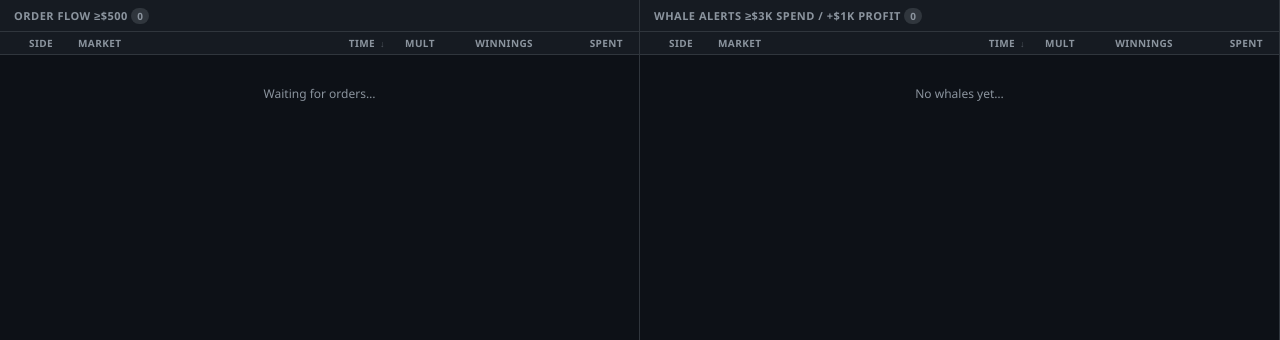
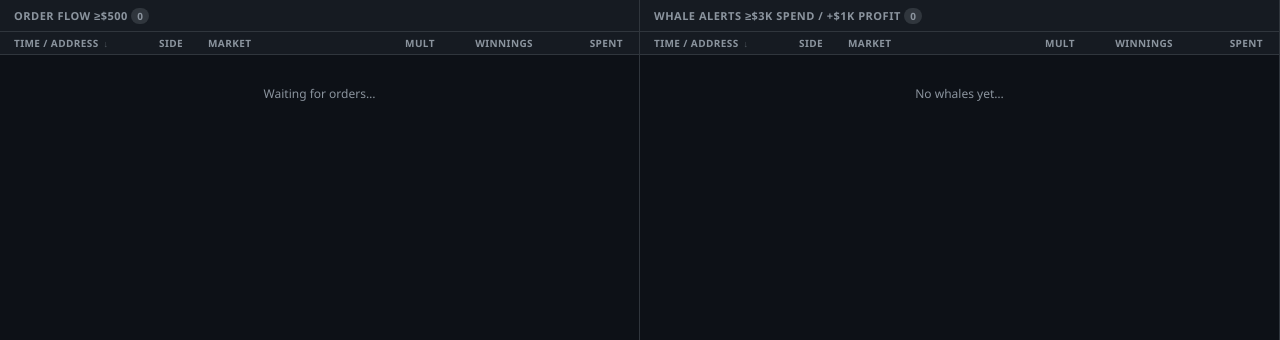
Before and after one commit to hardwarestorecat/whaleleaks, a FastAPI app: page / in a window 1280 px wide. Shown: the part 216-556 px from the top of the page. Run offline with FastAPI, Linux system fonts and the light colour scheme; data that the repository does not hold is empty; parts of the project's set-up code (start-up, migrations or seed data) failed here and were passed over.

Commit message:
Move time/address column to the left of side/odds in flow and alert rows
Co-Authored-By: Claude Opus 4.6 (1M context) <noreply@anthropic.com>

```diff
--- a/templates/index.html
+++ b/templates/index.html
@@ -68,12 +68,12 @@
   /* Order flow */
   /* Column headers */
   .col-headers { display: flex; align-items: center; gap: 10px; padding: 4px 14px; border-bottom: 1px solid var(--border); background: var(--surface); font-size: 10px; color: var(--muted); text-transform: uppercase; letter-spacing: .4px; font-weight: 600; flex-shrink: 0; }
+  .ch-time { width: 120px; flex-shrink: 0; }
   .ch-side { width: 54px; flex-shrink: 0; text-align: center; }
   .ch-market { flex: 1; min-width: 0; }
-  .ch-spent { width: 80px; flex-shrink: 0; text-align: right; }
   .ch-mult { width: 50px; flex-shrink: 0; text-align: center; }
   .ch-profit { width: 80px; flex-shrink: 0; text-align: right; }
-  .ch-time { width: 120px; flex-shrink: 0; text-align: right; }
+  .ch-spent { width: 80px; flex-shrink: 0; text-align: right; }
   .ch-sortable { cursor: pointer; user-select: none; }
   .ch-sortable:hover { color: var(--text); }
   .ch-sortable .sort-arrow { font-size: 9px; margin-left: 2px; }
@@ -93,6 +93,9 @@
   .flow-odds.no      { color: var(--no); }
   .flow-odds.outcome { color: var(--purple); }
 
+  .flow-time { flex-shrink: 0; width: 120px; }
+  .flow-ts { font-size: 12px; color: var(--muted); }
+  .flow-addr { font-size: 11px; color: var(--muted); margin-top: 1px; }
   .flow-body { flex: 1; min-width: 0; }
   .flow-market { white-space: normal; word-break: break-word; line-height: 1.3; font-size: 14px; }
   .flow-spent { text-align: right; flex-shrink: 0; width: 80px; }
@@ -102,9 +105,6 @@
   .flow-mult { width: 50px; flex-shrink: 0; text-align: center; font-size: 12px; color: var(--muted); font-weight: 600; }
   .flow-profit { flex-shrink: 0; text-align: right; width: 80px; }
   .flow-profit-amount { font-size: 16px; font-weight: 800; color: #3fb950; line-height: 1.1; }
-  .flow-time { text-align: right; flex-shrink: 0; width: 120px; }
-  .flow-ts { font-size: 12px; color: var(--muted); }
-  .flow-addr { font-size: 11px; color: var(--muted); margin-top: 1px; }
   .cat-tag { font-size: 10px; border-radius: 3px; padding: 2px 5px; font-weight: 700; flex-shrink: 0; display: inline-block; }
   .cat-tag.whale    { background: rgba(88,166,255,.15);  color: #58a6ff; }
   .cat-tag.geo      { background: rgba(255,100,100,.12); color: #ff6464; }
@@ -118,6 +118,9 @@
   /* Whale alerts */
   .alert-item { padding: 8px 14px; border-bottom: 1px solid var(--border); display: flex; align-items: flex-start; gap: 10px; }
   .alert-item:hover { background: rgba(255,255,255,.02); }
+  .alert-time { flex-shrink: 0; width: 120px; }
+  .alert-ts { font-size: 12px; color: var(--muted); }
+  .alert-addr { font-size: 11px; color: var(--muted); margin-top: 1px; }
   .alert-side { width: 54px; flex-shrink: 0; display: flex; flex-direction: column; align-items: center; gap: 2px; }
   .side-badge { width: 54px; text-align: center; border-radius: 4px; font-size: 11px; font-weight: 800; padding: 3px 3px; flex-shrink: 0; }
   .side-badge.yes { background: rgba(63,185,80,.15); color: var(--yes); }
@@ -126,14 +129,11 @@
   .alert-body { flex: 1; min-width: 0; }
   .alert-market { font-weight: 600; font-size: 14px; line-height: 1.3; }
   .addr { font-family: monospace; font-size: 13px; color: var(--purple); }
-  .alert-spent { text-align: right; flex-shrink: 0; width: 80px; }
-  .alert-usd { font-size: 16px; font-weight: 700; color: var(--blue); }
   .alert-mult { width: 50px; flex-shrink: 0; text-align: center; font-size: 12px; color: var(--muted); font-weight: 600; }
   .alert-profit { text-align: right; flex-shrink: 0; width: 80px; }
   .alert-profit-amount { font-size: 18px; font-weight: 800; color: #3fb950; line-height: 1.1; }
-  .alert-time { text-align: right; flex-shrink: 0; width: 120px; }
-  .alert-ts { font-size: 12px; color: var(--muted); }
-  .alert-addr { font-size: 11px; color: var(--muted); margin-top: 1px; }
+  .alert-spent { text-align: right; flex-shrink: 0; width: 80px; }
+  .alert-usd { font-size: 16px; font-weight: 700; color: var(--blue); }
   .wr-pill { display: inline-flex; padding: 2px 5px; border-radius: 3px; font-size: 10px; font-weight: 700; }
   .wr-pill.high { background: rgba(88,166,255,.15); color: #58a6ff; }
   .wr-pill.mid  { background: rgba(88,166,255,.12); color: var(--blue); }
@@ -448,9 +448,9 @@
       <span>Order Flow ≥$500 <span class="badge" id="flow-count">0</span></span>
     </div>
     <div class="col-headers flow-cols">
+      <span class="ch-time ch-sortable" onclick="setFeedSort('flow','latest')">Time / Address <span class="sort-arrow" id="flow-sort-latest">↓</span></span>
       <span class="ch-side">Side</span>
       <span class="ch-market">Market</span>
-      <span class="ch-time ch-sortable" onclick="setFeedSort('flow','latest')">Time <span class="sort-arrow" id="flow-sort-latest">↓</span></span>
       <span class="ch-mult">Mult</span>
       <span class="ch-profit ch-sortable" onclick="setFeedSort('flow','profit')">Winnings <span class="sort-arrow" id="flow-sort-profit"></span></span>
       <span class="ch-spent ch-sortable" onclick="setFeedSort('flow','usd')">Spent <span class="sort-arrow" id="flow-sort-usd"></span></span>
@@ -462,9 +462,9 @@
       <span>Whale Alerts ≥$3k spend / +$1k profit <span class="badge" id="whale-count">0</span></span>
     </div>
     <div class="col-headers alert-cols">
+      <span class="ch-time ch-sortable" onclick="setFeedSort('whale','latest')">Time / Address <span class="sort-arrow" id="whale-sort-latest">↓</span></span>
       <span class="ch-side">Side</span>
       <span class="ch-market">Market</span>
-      <span class="ch-time ch-sortable" onclick="setFeedSort('whale','latest')">Time <span class="sort-arrow" id="whale-sort-latest">↓</span></span>
       <span class="ch-mult">Mult</span>
       <span class="ch-profit ch-sortable" onclick="setFeedSort('whale','profit')">Winnings <span class="sort-arrow" id="whale-sort-profit"></span></span>
       <span class="ch-spent ch-sortable" onclick="setFeedSort('whale','usd')">Spent <span class="sort-arrow" id="whale-sort-usd"></span></span>
@@ -955,6 +955,10 @@ function buildFlowRowEl(row) {
     ? `<a class="pm-link" href="${pmUrl}" target="_blank" rel="noopener">${row.market_title}</a>`
     : row.market_title;
   div.innerHTML = `
+    <div class="flow-time">
+      <div class="flow-ts">${fmt.ts(row.ts)}</div>
+      <div class="flow-addr">${fmt.addr(row.address)}</div>
+    </div>
     <div class="flow-side">
       <div class="flow-side-badge ${sideCls}" title="${row.side}">${sideLabel}</div>
       <div class="flow-odds ${sideCls}">${row.price_cents}¢</div>
@@ -970,10 +974,6 @@ function buildFlowRowEl(row) {
     ${row.is_finance ? '<span class="cat-tag finance">FIN</span>' : ''}
     ${row.is_tech ? '<span class="cat-tag tech">TECH</span>' : ''}
     ${row.is_culture ? '<span class="cat-tag culture">CULT</span>' : ''}
-    <div class="flow-time">
-      <div class="flow-ts">${fmt.ts(row.ts)}</div>
-      <div class="flow-addr">${fmt.addr(row.address)}</div>
-    </div>
     <div class="flow-mult">${rMult || ''}</div>
     ${rProfit ? `<div class="flow-profit"><div class="flow-profit-amount">+${fmt.vol(row.potential_profit)}</div></div>` : '<div class="flow-profit"></div>'}
     <div class="flow-spent">
@@ -1200,6 +1200,10 @@ function buildAlertEl(a, isNew=false) {
   const titleHtml = (() => { const u = polyUrl(a.market_id); const t = a.market_title||a.market_id; return u ? `<a class="pm-link" href="${u}" target="_blank" rel="noopener">${t}</a>` : t; })();
   const addrHtml = a.whale_address ? `${fmt.addr(a.whale_address)}${pill}` : '';
   div.innerHTML = `
+    <div class="alert-time">
+      <div class="alert-ts">${fmt.ts(a.ts||new Date().toISOString())}</div>
+      <div class="alert-addr">${addrHtml}</div>
+    </div>
     <div class="alert-side">
       <div class="side-badge ${side}">${side==='yes'?'YES':side==='no'?'NO':'?'}</div>
       <div class="flow-odds ${side==='yes'?'yes':side==='no'?'no':''}">${a.price_cents}¢</div>
@@ -1215,10 +1219,6 @@ function buildAlertEl(a, isNew=false) {
     ${a.is_finance ? '<span class="cat-tag finance">FIN</span>' : ''}
     ${a.is_tech ? '<span class="cat-tag tech">TECH</span>' : ''}
     ${a.is_culture ? '<span class="cat-tag culture">CULT</span>' : ''}
-    <div class="alert-time">
-      <div class="alert-ts">${fmt.ts(a.ts||new Date().toISOString())}</div>
-      <div class="alert-addr">${addrHtml}</div>
-    </div>
     <div class="alert-mult">${mult || ''}</div>
     ${profit ? `<div class="alert-profit"><div class="alert-profit-amount">+${fmt.vol(a.potential_profit)}</div></div>` : '<div class="alert-profit"></div>'}
     <div class="alert-spent">
```
